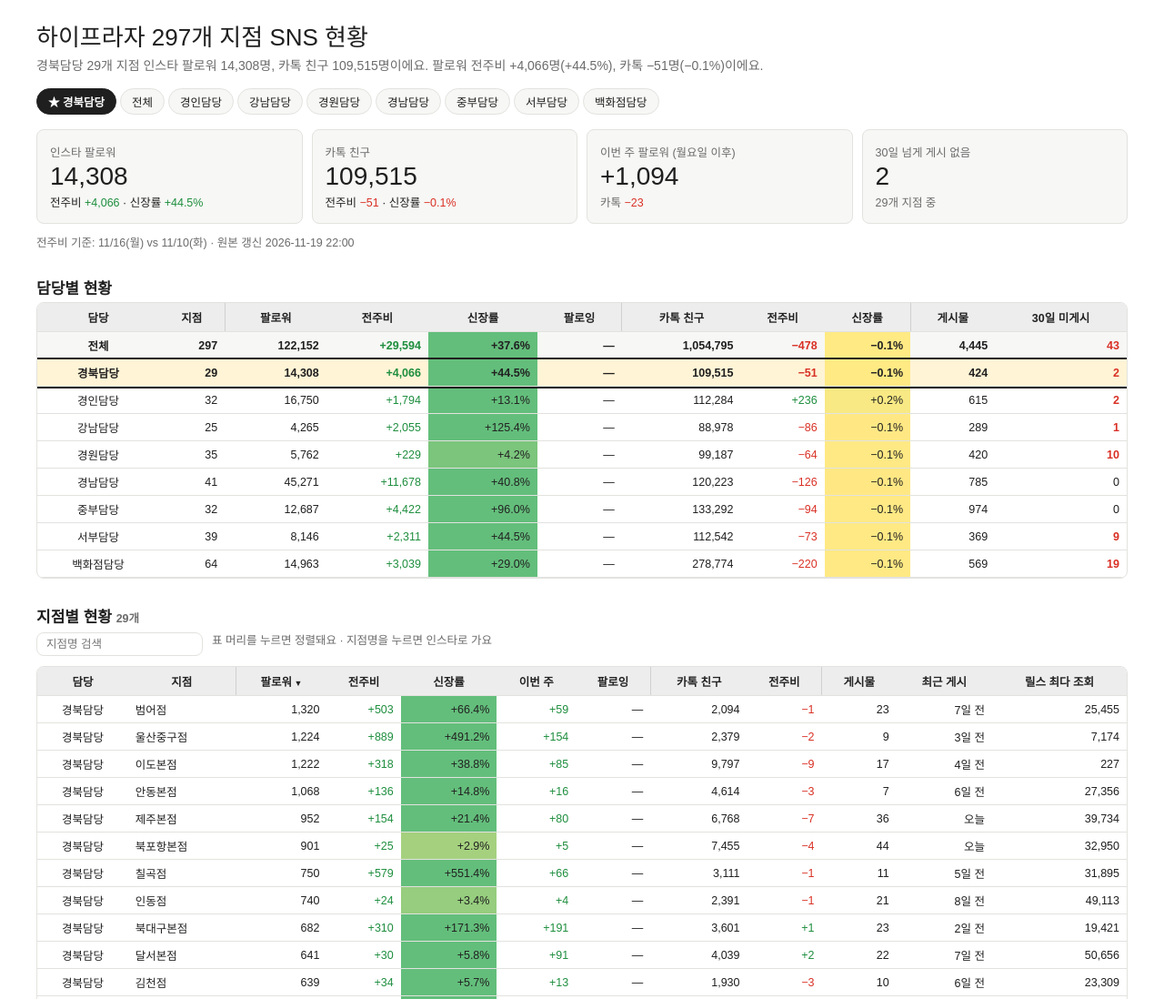
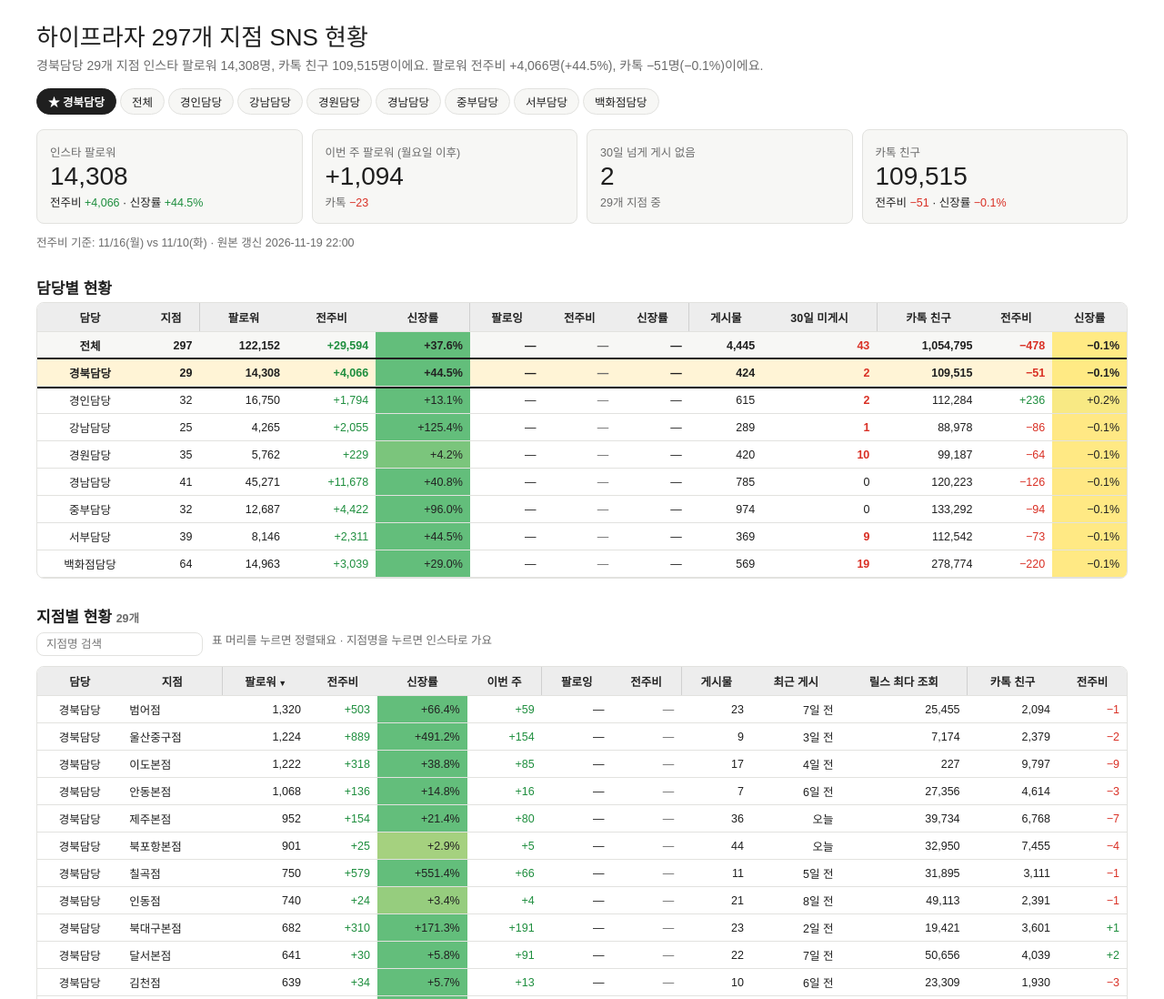
Before and after one commit to gumbacka1/bestshop-sns, a plain HTML site: page index.html in a window 1280 px wide. Shown: the top 1098 px of the page at 91% size. Drawn offline with nearby package versions, Linux system fonts and the light colour scheme.

Commit message:
팔로잉 전주비·신장률 추가, 카톡 친구 맨 뒤로
Co-Authored-By: Claude Opus 5.5 <noreply@anthropic.com>
Claude-Session: https://claude.ai/code/session_01Vn7Vwz1N9kMWt7Tksf6gPk

```diff
--- a/index.html
+++ b/index.html
@@ -88,11 +88,6 @@ window.addEventListener('load',()=>dash._load());
       <div class="ig-card-num" data-draw="k-fol" data-source="kpi" data-field="followers" data-row="0">—</div>
       <div class="ig-card-chg">전주비 <span data-draw="k-fold" data-source="kpi" data-field="f_diff" data-row="0">—</span> · 신장률 <span data-draw="k-folr" data-source="kpi" data-field="f_rate" data-row="0">—</span></div>
     </div>
-    <div class="ig-card" id="card-kakao">
-      <div class="ig-card-label">카톡 친구</div>
-      <div class="ig-card-num" data-draw="k-kak" data-source="kpi" data-field="kakao" data-row="0">—</div>
-      <div class="ig-card-chg">전주비 <span data-draw="k-kakd" data-source="kpi" data-field="k_diff" data-row="0">—</span> · 신장률 <span data-draw="k-kakr" data-source="kpi" data-field="k_rate" data-row="0">—</span></div>
-    </div>
     <div class="ig-card" id="card-week">
       <div class="ig-card-label">이번 주 팔로워 (월요일 이후)</div>
       <div class="ig-card-num" data-draw="k-wk" data-source="kpi" data-field="f_week" data-row="0">—</div>
@@ -102,6 +97,11 @@ window.addEventListener('load',()=>dash._load());
       <div class="ig-card-label">30일 넘게 게시 없음</div>
       <div class="ig-card-num" data-draw="k-stale" data-source="kpi" data-field="stale" data-row="0">—</div>
       <div class="ig-card-chg ig-flat"><span data-draw="k-acct" data-source="kpi" data-field="accounts" data-row="0">—</span>개 지점 중</div>
+    </div>
+    <div class="ig-card" id="card-kakao">
+      <div class="ig-card-label">카톡 친구</div>
+      <div class="ig-card-num" data-draw="k-kak" data-source="kpi" data-field="kakao" data-row="0">—</div>
+      <div class="ig-card-chg">전주비 <span data-draw="k-kakd" data-source="kpi" data-field="k_diff" data-row="0">—</span> · 신장률 <span data-draw="k-kakr" data-source="kpi" data-field="k_rate" data-row="0">—</span></div>
     </div>
   </div>
   <p class="ig-note" id="period-note">전주비 기준: <span data-draw="period">—</span> · 원본 갱신 <span data-draw="lastrun">—</span></p>
@@ -115,12 +115,14 @@ window.addEventListener('load',()=>dash._load());
         <th class="ig-grp" data-field="followers">팔로워</th>
         <th data-field="f_diff">전주비</th>
         <th data-field="f_rate">신장률</th>
-        <th data-field="following">팔로잉</th>
+        <th class="ig-grp" data-field="following">팔로잉</th>
+        <th data-field="fl_diff">전주비</th>
+        <th data-field="fl_rate">신장률</th>
+        <th class="ig-grp" data-field="posts">게시물</th>
+        <th data-field="stale">30일 미게시</th>
         <th class="ig-grp" data-field="kakao">카톡 친구</th>
         <th data-field="k_diff">전주비</th>
         <th data-field="k_rate">신장률</th>
-        <th class="ig-grp" data-field="posts">게시물</th>
-        <th data-field="stale">30일 미게시</th>
       </tr></thead>
       <tbody data-draw="team-body"></tbody>
     </table>
@@ -140,12 +142,13 @@ window.addEventListener('load',()=>dash._load());
         <th class="ig-sort" data-field="f_diff" data-k="f_diff">전주비</th>
         <th class="ig-sort" data-field="f_rate" data-k="f_rate">신장률</th>
         <th class="ig-sort" data-field="f_week" data-k="f_week">이번 주</th>
-        <th class="ig-sort" data-field="following" data-k="following">팔로잉</th>
-        <th class="ig-sort ig-grp" data-field="kakao" data-k="kakao">카톡 친구</th>
-        <th class="ig-sort" data-field="k_diff" data-k="k_diff">전주비</th>
+        <th class="ig-sort ig-grp" data-field="following" data-k="following">팔로잉</th>
+        <th class="ig-sort" data-field="fl_diff" data-k="fl_diff">전주비</th>
         <th class="ig-sort ig-grp" data-field="posts" data-k="posts">게시물</th>
         <th class="ig-sort" data-field="days" data-k="days">최근 게시</th>
         <th class="ig-sort" data-field="reelsMax" data-k="reelsMax">릴스 최다 조회</th>
+        <th class="ig-sort ig-grp" data-field="kakao" data-k="kakao">카톡 친구</th>
+        <th class="ig-sort" data-field="k_diff" data-k="k_diff">전주비</th>
       </tr></thead>
       <tbody data-draw="store-body"></tbody>
     </table>
@@ -211,11 +214,12 @@ dash.calc('snap', {
       const b = B.get(r.handle), p = P.get(r.handle);
       const bf = b ? num(b.followers) : null, pf = p ? num(p.followers) : null;
       const bk = b ? num(b.kakao) : null, pk = p ? num(p.kakao) : null;
-      const fd = prev ? diff(bf, pf) : null, kd = prev ? diff(bk, pk) : null;
+      const bl = b ? num(b.following) : null, pl = p ? num(p.following) : null;
+      const fd = prev ? diff(bf, pf) : null, kd = prev ? diff(bk, pk) : null, ld = prev ? diff(bl, pl) : null;
       const days = r.lastPost ? Math.round((today - new Date(r.lastPost + 'T00:00:00Z')) / 86400000) : null;
       return {
         team: r.team, store: r.store, handle: r.handle,
-        followers: num(r.followers), following: num(r.following), f_diff: fd, f_rate: rate(fd, pf), f_week: diff(num(r.followers), bf),
+        followers: num(r.followers), following: num(r.following), fl_diff: ld, fl_rate: rate(ld, pl), f_diff: fd, f_rate: rate(fd, pf), f_week: diff(num(r.followers), bf),
         kakao: num(r.kakao), k_diff: kd, k_rate: rate(kd, pk), k_week: diff(num(r.kakao), bk),
         posts: num(r.posts), lastPost: r.lastPost, days: days === null ? null : Math.max(0, days),
         reelsMax: num(r.reelsMax), reelsUrl: r.reelsUrl || '',
@@ -236,11 +240,12 @@ dash.calc('teams', {
     const agg = (team) => {
       const rs = snap.filter((r) => !team || r.team === team);
       const s = (k) => rs.some((r) => r[k] !== null) ? d3.sum(rs, (r) => r[k] || 0) : null;
-      const fd = s('f_diff'), kd = s('k_diff');
+      const fd = s('f_diff'), kd = s('k_diff'), ld = s('fl_diff');
+      const pl = prev ? sumAt(prev, team, 'following') : 0;
       const pf = prev ? sumAt(prev, team, 'followers') : 0, pk = prev ? sumAt(prev, team, 'kakao') : 0;
       return {
         team: team || '전체', accounts: rs.length,
-        followers: s('followers'), following: s('following'), f_diff: fd, f_rate: fd === null || !pf ? null : Math.round(fd / pf * 10000) / 10000, f_week: s('f_week'),
+        followers: s('followers'), following: s('following'), fl_diff: ld, fl_rate: ld === null || !pl ? null : Math.round(ld / pl * 10000) / 10000, f_diff: fd, f_rate: fd === null || !pf ? null : Math.round(fd / pf * 10000) / 10000, f_week: s('f_week'),
         kakao: s('kakao'), k_diff: kd, k_rate: kd === null || !pk ? null : Math.round(kd / pk * 10000) / 10000, k_week: s('k_week'),
         posts: s('posts'), stale: rs.filter((r) => r.days !== null && r.days > IG.STALE).length,
       };
@@ -357,9 +362,10 @@ dash.draw('team-body', (tb) => {
     if (r.team === '전체') tr.className = 'ig-total'; else if (r.team === '경북담당') tr.className = 'ig-gb';
     if (r.team === t && t !== '전체') tr.style.outline = '2px solid var(--color-fg)';
     td(tr, r.team, 'ig-c'); td(tr, IG.fmt(r.accounts));
-    td(tr, IG.fmt(r.followers)); td(tr, IG.sfmt(r.f_diff), IG.cls(r.f_diff)); rateCell(tr, r.f_rate); td(tr, IG.fmt(r.following));
+    td(tr, IG.fmt(r.followers)); td(tr, IG.sfmt(r.f_diff), IG.cls(r.f_diff)); rateCell(tr, r.f_rate);
+    td(tr, IG.fmt(r.following)); td(tr, IG.sfmt(r.fl_diff), IG.cls(r.fl_diff)); rateCell(tr, r.fl_rate);
+    td(tr, IG.fmt(r.posts)); td(tr, IG.fmt(r.stale), r.stale > 0 ? 'ig-bad' : '');
     td(tr, IG.fmt(r.kakao)); td(tr, IG.sfmt(r.k_diff), IG.cls(r.k_diff)); rateCell(tr, r.k_rate);
-    td(tr, IG.fmt(r.posts)); td(tr, IG.fmt(r.stale), r.stale > 0 ? 'ig-bad' : '');
     tb.appendChild(tr);
   });
 });
@@ -383,12 +389,13 @@ dash.draw('store-body', (tb) => {
     const tr = document.createElement('tr'); tr.setAttribute('data-key', r.handle); if (r.team === '경북담당' && !(dash.params().team)) tr.className = 'ig-gb';
     td(tr, r.team, 'ig-c');
     const c = td(tr, '', 'ig-l'); const a = document.createElement('a'); a.href = 'https://www.instagram.com/' + r.handle + '/'; a.target = '_blank'; a.rel = 'noopener'; a.textContent = r.store; c.appendChild(a);
-    td(tr, IG.fmt(r.followers)); td(tr, IG.sfmt(r.f_diff), IG.cls(r.f_diff)); rateCell(tr, r.f_rate); td(tr, IG.sfmt(r.f_week), IG.cls(r.f_week)); td(tr, IG.fmt(r.following));
-    td(tr, IG.fmt(r.kakao)); td(tr, IG.sfmt(r.k_diff), IG.cls(r.k_diff));
+    td(tr, IG.fmt(r.followers)); td(tr, IG.sfmt(r.f_diff), IG.cls(r.f_diff)); rateCell(tr, r.f_rate); td(tr, IG.sfmt(r.f_week), IG.cls(r.f_week));
+    td(tr, IG.fmt(r.following)); td(tr, IG.sfmt(r.fl_diff), IG.cls(r.fl_diff));
     td(tr, IG.fmt(r.posts));
     td(tr, r.days === null ? '—' : (r.days === 0 ? '오늘' : r.days + '일 전'), r.days !== null && r.days > IG.STALE ? 'ig-bad' : '');
     const rc = td(tr, '');
     if (r.reelsMax !== null && r.reelsUrl) { const ra = document.createElement('a'); ra.href = r.reelsUrl; ra.target = '_blank'; ra.rel = 'noopener'; ra.textContent = IG.fmt(r.reelsMax); rc.appendChild(ra); } else rc.textContent = IG.fmt(r.reelsMax);
+    td(tr, IG.fmt(r.kakao)); td(tr, IG.sfmt(r.k_diff), IG.cls(r.k_diff));
     tb.appendChild(tr);
   });
 });
```
